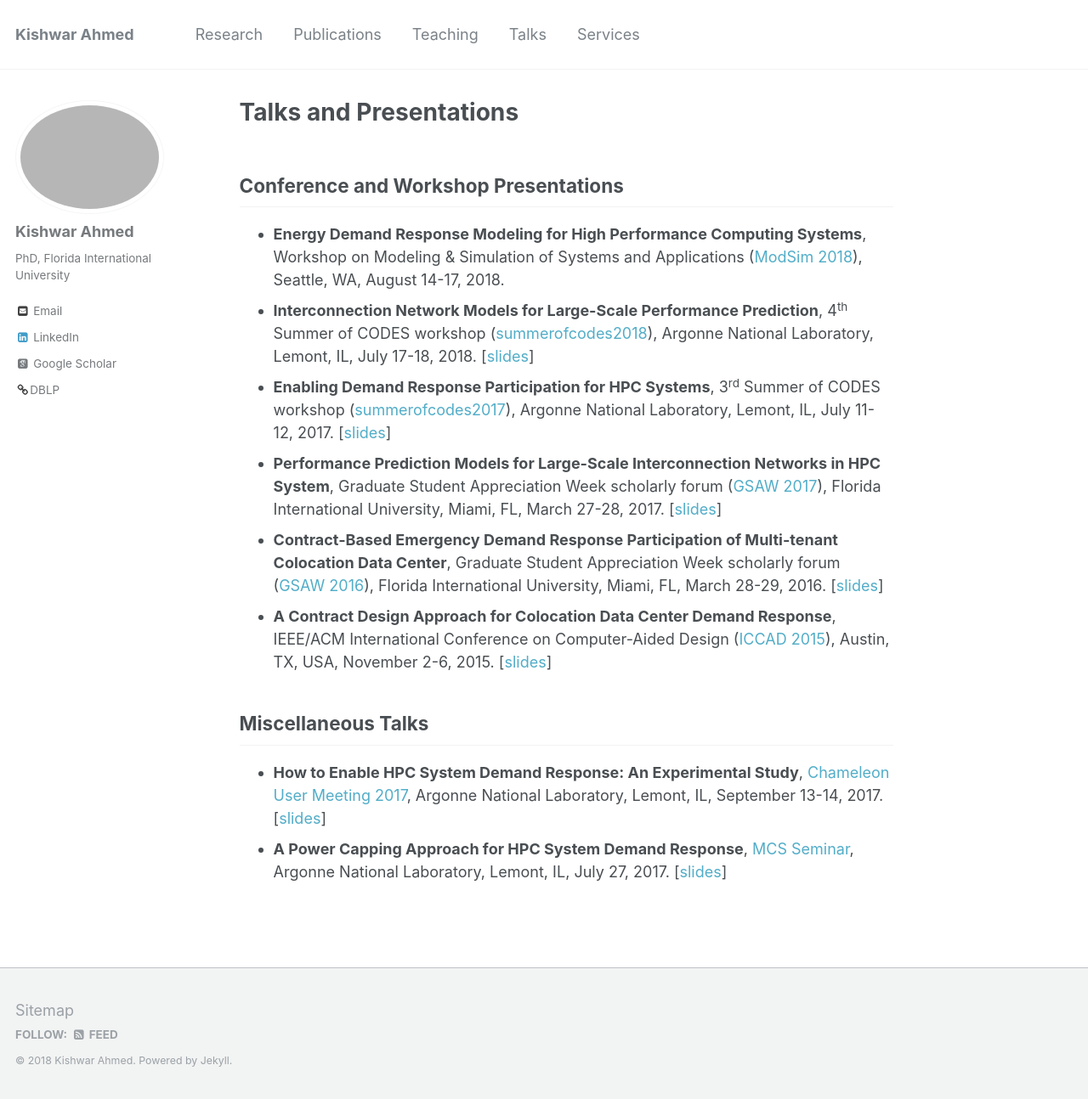
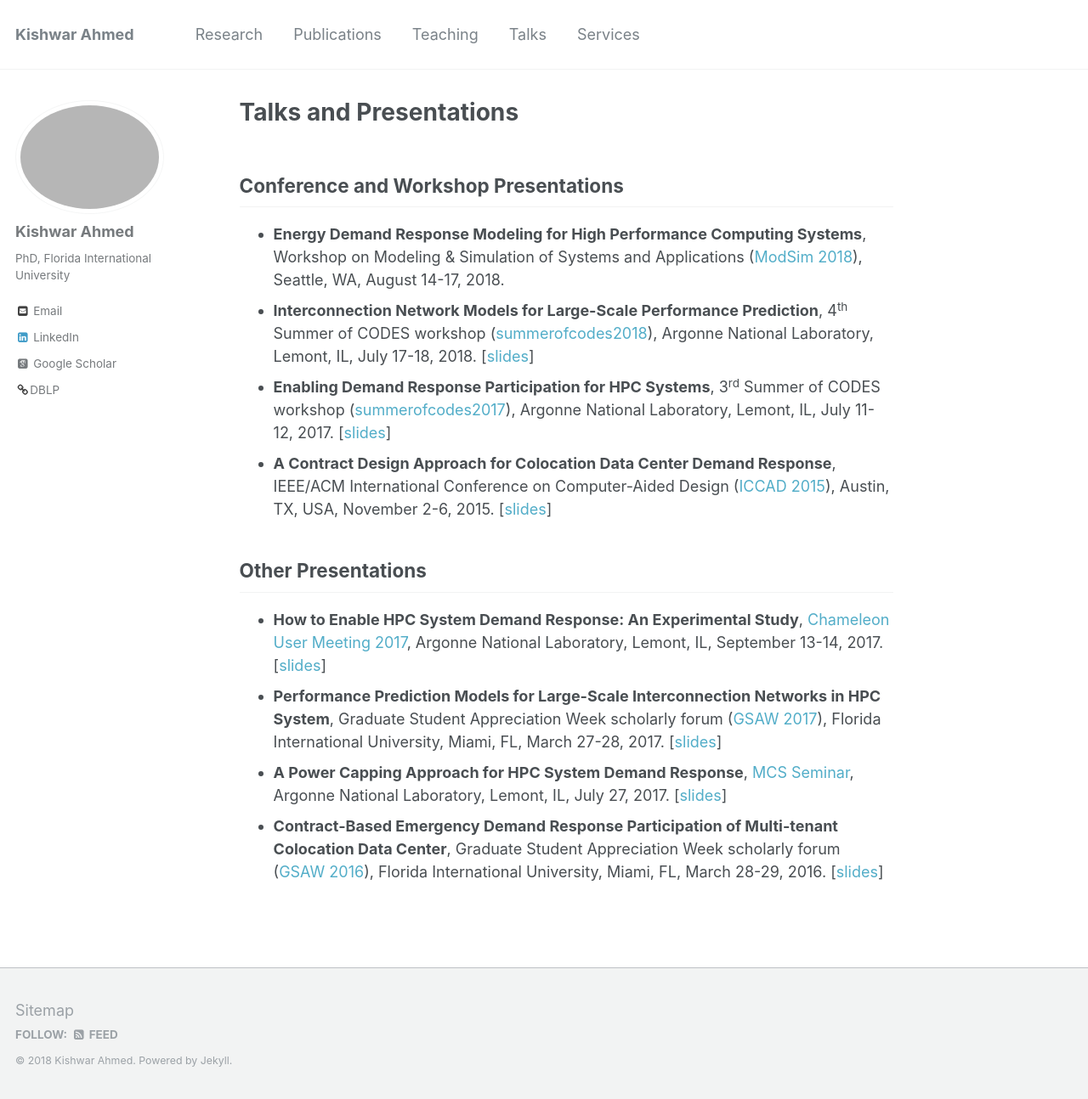
Before and after one commit to kishwarbd/kishwarbd.github.io, a Jekyll site: the page built from _pages/talks.md, in a window 1280 px wide and 1294 px high. Shown: the whole window at 85% size. Built offline with Jekyll 4.4.1, drawn with Linux system fonts in a browser that asks for light colours; some web fonts are replaced.

Commit message:
updates.

```diff
--- a/_pages/talks.md
+++ b/_pages/talks.md
@@ -8,11 +8,10 @@ author_profile: true
 * **Energy Demand Response Modeling for High Performance Computing Systems**, Workshop on Modeling & Simulation of Systems and Applications ([ModSim 2018](https://www.bnl.gov/modsim2018/)), Seattle, WA, August 14-17, 2018.
 * **Interconnection Network Models for Large-Scale Performance Prediction**, 4<sup>th</sup> Summer of CODES workshop ([summerofcodes2018](https://press3.mcs.anl.gov/summerofcodes2018/)), Argonne National Laboratory, Lemont, IL, July 17-18, 2018. [[slides](https://kishwarbd.github.io/files/slides/codes18.pdf)]
 * **Enabling Demand Response Participation for HPC Systems**, 3<sup>rd</sup> Summer of CODES workshop ([summerofcodes2017](https://press3.mcs.anl.gov/summerofcodes2017/)), Argonne National Laboratory, Lemont, IL, July 11-12, 2017. [[slides](https://kishwarbd.github.io/files/slides/codes17.pdf)]
-* **Performance Prediction Models for Large-Scale Interconnection Networks in HPC System**, Graduate Student Appreciation Week scholarly forum ([GSAW 2017](http://gradschool.fiu.edu/gsaw/)), Florida International University, Miami, FL, March 27-28, 2017. [[slides](https://kishwarbd.github.io/files/slides/gsaw17.pdf)]
-* **Contract-Based Emergency Demand Response Participation of Multi-tenant Colocation Data Center**, Graduate Student Appreciation Week scholarly forum ([GSAW 2016](http://gradschool.fiu.edu/gsaw/)), Florida International University, Miami, FL, March 28-29, 2016. [[slides](https://kishwarbd.github.io/files/slides/gsaw16.pdf)]
 * **A Contract Design Approach for Colocation Data Center Demand Response**, IEEE/ACM International Conference on Computer-Aided Design ([ICCAD 2015](https://iccad.com/)), Austin, TX, USA, November 2-6, 2015. [[slides](https://kishwarbd.github.io/files/slides/iccad15.pdf)]
 
-## Miscellaneous Talks
-
+## Other Presentations
 * **How to Enable HPC System Demand Response: An Experimental Study**, [Chameleon User Meeting 2017](https://press3.mcs.anl.gov/ccusers2017/), Argonne National Laboratory, Lemont, IL, September 13-14, 2017.[[slides](https://kishwarbd.github.io/files/slides/chameleonusermeeting17.pdf)]
+* **Performance Prediction Models for Large-Scale Interconnection Networks in HPC System**, Graduate Student Appreciation Week scholarly forum ([GSAW 2017](http://gradschool.fiu.edu/gsaw/)), Florida International University, Miami, FL, March 27-28, 2017. [[slides](https://kishwarbd.github.io/files/slides/gsaw17.pdf)]
 * **A Power Capping Approach for HPC System Demand Response**, [MCS Seminar](https://www.alcf.anl.gov/events/power-capping-approach-hpc-system-demand-response), Argonne National Laboratory, Lemont, IL, July 27, 2017. [[slides](https://kishwarbd.github.io/files/slides/anl-seminar17.pdf)]
+* **Contract-Based Emergency Demand Response Participation of Multi-tenant Colocation Data Center**, Graduate Student Appreciation Week scholarly forum ([GSAW 2016](http://gradschool.fiu.edu/gsaw/)), Florida International University, Miami, FL, March 28-29, 2016. [[slides](https://kishwarbd.github.io/files/slides/gsaw16.pdf)]
```
Also changed, not shown: _pages/about.md (+0 -5 lines), _pages/publications.md (+0 -1 lines), _pages/research.md (+0 -1 lines), _pages/services.md (+0 -4 lines), _pages/teaching.md (+0 -4 lines), 1 other file.
